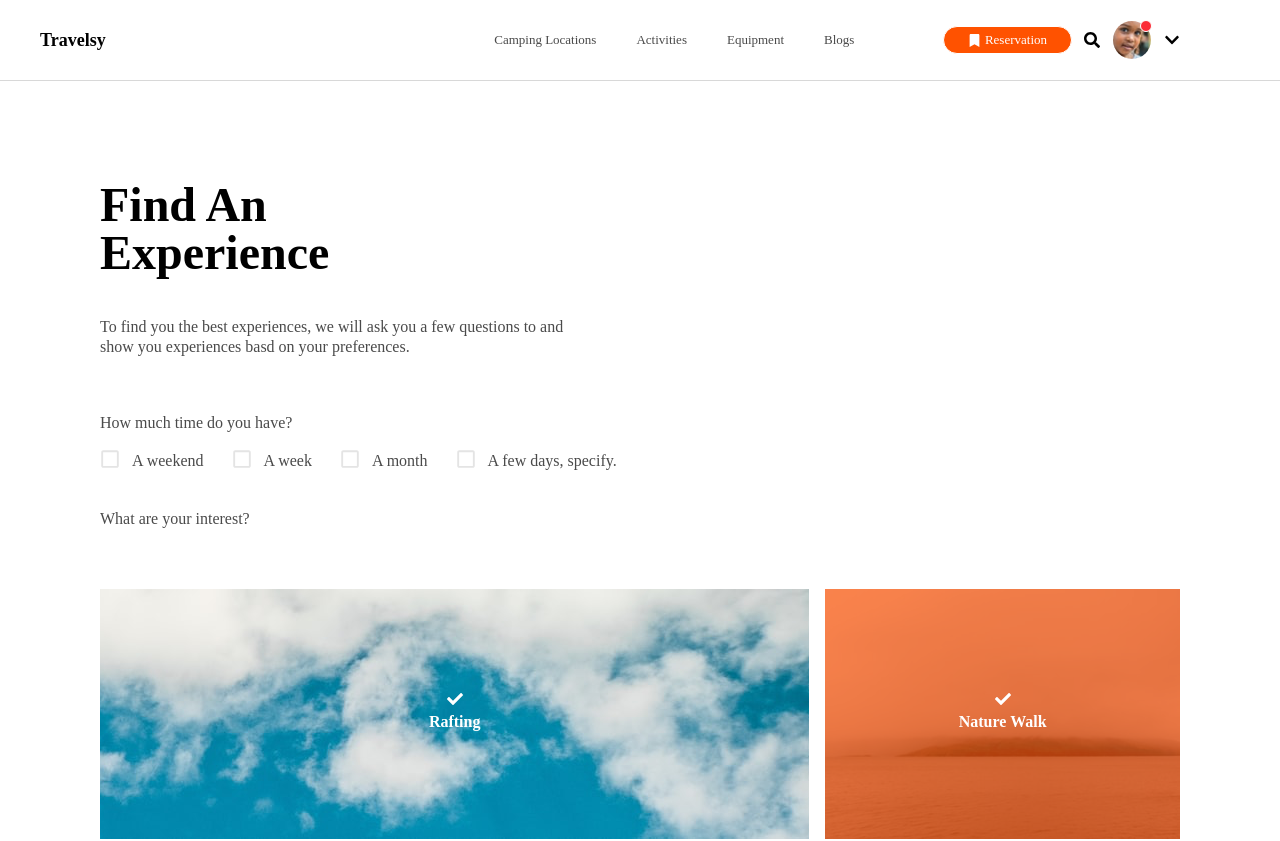
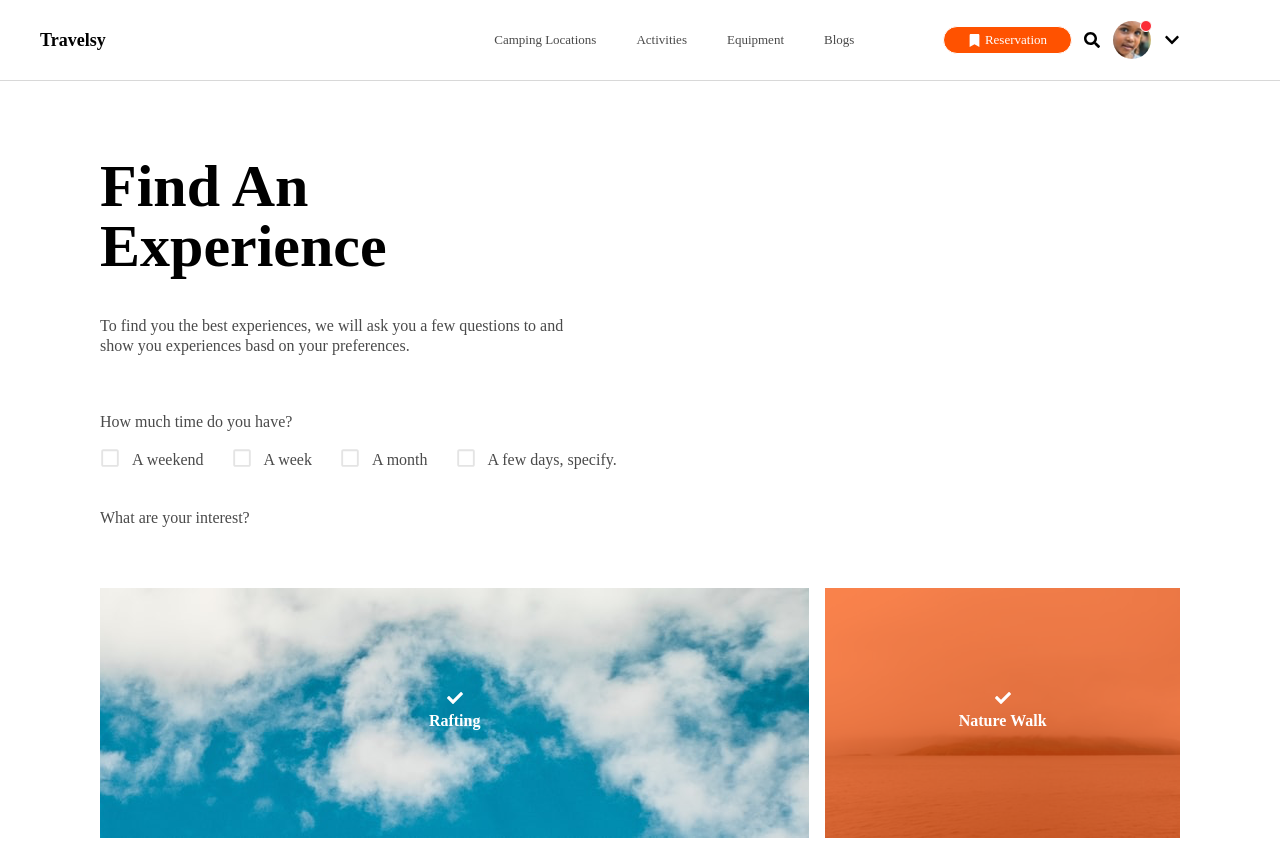
Before and after one commit to meedaah19/travel, a React (Vite) app: page / in a window 1280 px wide. Shown: the top 841 px of the page. Built offline with nearby package versions, Linux system fonts and the light colour scheme.

Commit message:
Update Content component layout for improved spacing and heading size

```diff
--- a/src/components/Content.jsx
+++ b/src/components/Content.jsx
@@ -5,8 +5,8 @@ import ContentImages from "./ContentImages";
 export default function Content(){
     return(
         <main>
-            <div className="pt-[25px] p-[30px] lg:p-[100px] pb-[25px] lg:w-[1280px] overflow-x-hidden ">
-                    <h1 className="font-[didot] font-[700] lg:text-5xl text-3xl  text-[#000000] tracking-normal ">Find An <br /> Experience</h1>
+            <div className="pt-[25px] p-[30px] lg:pr-[100px] lg:pl-[100px] lg:mt-[50px] lg:pb-[60px] pb-[25px] lg:w-[1280px] overflow-x-hidden ">
+                    <h1 className="font-[didot] font-[700] lg:text-6xl text-3xl  text-[#000000] tracking-normal ">Find An <br /> Experience</h1>
                     <p className="pt-10 text-left font-[mulish] font-[400]  tracking-normal leading-[20px] text-[#4A4A4A] ">To find you the best experiences, we will ask you a few questions to and <br /> show you experiences basd on your preferences.</p>
                     <p className="pt-14 font-[mulish] font-[400] leading-[20px] tracking-normal text-[#4A4A4A] ">How much time do you have?</p>
                     <div className="pt-4 flex lg:items-center lg:text-left lg:gap-7 lg:flex-row md:flex-row flex-col ">
```
